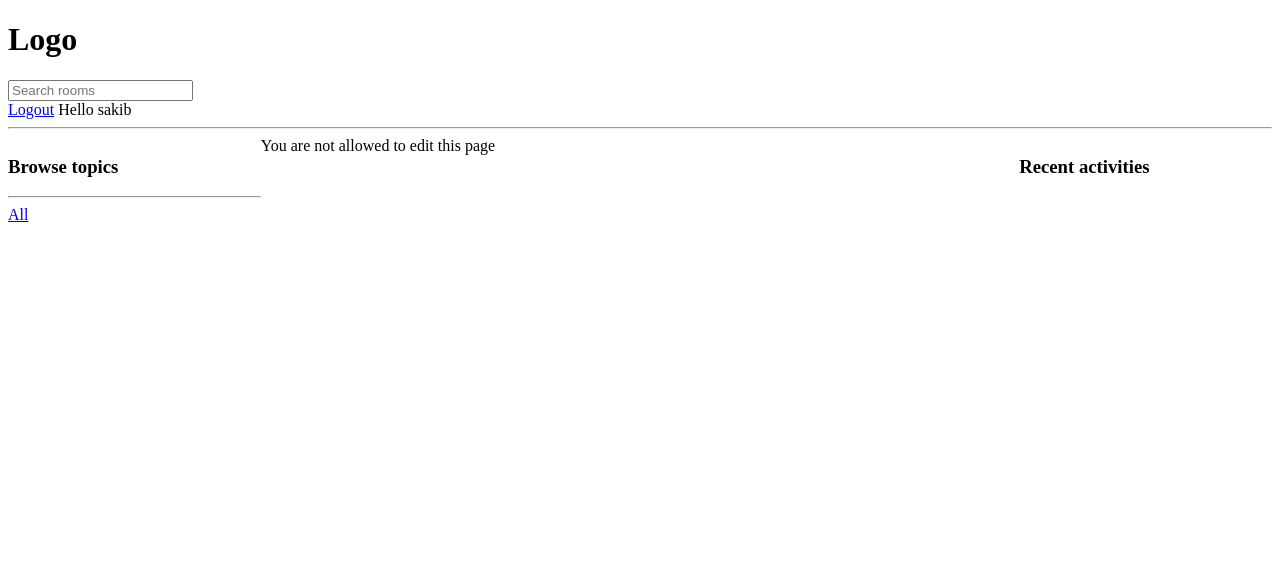
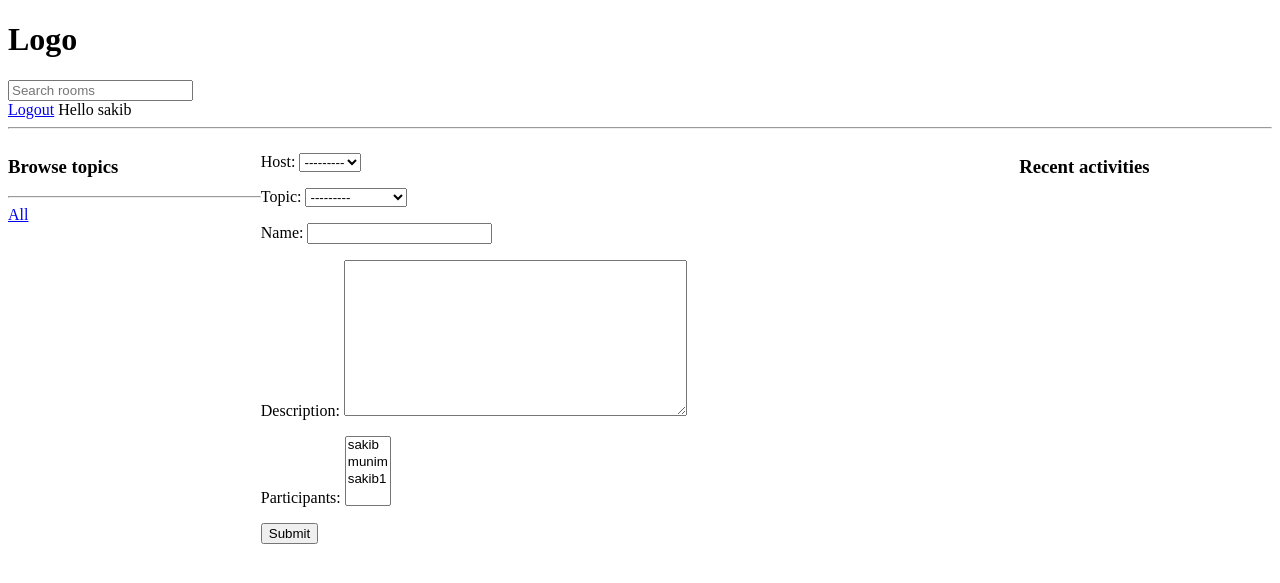
Before and after one commit to sh-pydev/chatroom, a Django app: page /create_room in a window 1280 px wide. Shown: the top 583 px of the page. Run offline with Django 4.2, Linux system fonts and the light colour scheme; a user stored in the database is signed in; data comes from the database, SQL or seed files in the repository; both versions use the stored data as it was after the commit.

Commit message:
Some bugs have been fixed. yet to do. no frontend design.

```diff
--- a/base/templates/base/activities.html
+++ b/base/templates/base/activities.html
@@ -1,8 +1,9 @@
+{% if request.user.is_authenticated %}
     <h3>Recent activities</h3>
-
     {% for msg in msgs %}
         <small>@{{msg.user}} \ {{msg.created | timesince}} ago</small><br>
         <small>replied to {{msg.room}}</small>
         <div>{{msg}}</div>
         <hr>
     {% endfor %}
+{% endif %}
--- a/base/templates/base/home.html
+++ b/base/templates/base/home.html
@@ -13,7 +13,7 @@
     <br>
     <br>
         {% for room in rooms %}
-            @<span>{{room.host.username}}</span><br>
+            @<a href="{% url 'profile' room.host.id %}">{{room.host.username}}</a><br>
             <strong><a href="{% url 'room' room.id %}">{{room.name}}</a></strong>
             <br>
             {% if request.user == room.host %}
--- a/base/templates/base/navbar.html
+++ b/base/templates/base/navbar.html
@@ -1,3 +1,6 @@
+
+{% if request.user.is_authenticated %}
+
     <h1>Logo</h1>
         <span>
             <form action="{% url 'home' %}">
@@ -13,3 +16,4 @@
             <span>Hello {{request.user}}</span>
         {% endif %}
     <hr>
+{% endif %}
--- a/base/templates/base/room_delete.html
+++ b/base/templates/base/room_delete.html
@@ -2,7 +2,6 @@
 
 
 {% block content %}
-{% if request.user == room.host %}
     <form method = "POST" action="">
         {% csrf_token %}
         Do you really want to delete this content?
@@ -11,9 +10,4 @@
         <br>
         <button type = "submit">Delete</button>
     </form>
-{% else %}
-    You are not allowed to edit this page
-{% endif %}
-
-
 {% endblock content %}
--- a/base/templates/base/room_form.html
+++ b/base/templates/base/room_form.html
@@ -2,14 +2,11 @@
 
 
 {% block content %}
-{% if request.user == room.host %}
-    <form method="POST" action="">
-        {% csrf_token %}
-        {{form.as_p}}
-        <button type="submit">Submit</button>
-    </form>
-{% else %}
-    You are not allowed to edit this page
-{% endif %}
+
+<form method="POST" action="">
+    {% csrf_token %}
+    {{form.as_p}}
+    <button type="submit">Submit</button>
+</form>
 
 {% endblock content %}
--- a/base/templates/base/topics.html
+++ b/base/templates/base/topics.html
@@ -1,3 +1,5 @@
+
+{% if request.user.is_authenticated %}
     <h3>Browse topics</h3>
     <hr>
         <div>
@@ -10,3 +12,4 @@
             <br>
         </div>
     {% endfor %}
+{% endif %}
--- a/base/urls.py
+++ b/base/urls.py
@@ -7,9 +7,10 @@ urlpatterns = [
     path('register/', registerPage, name='register'),
 
     path('', home, name='home'),
+    path('profile/<int:pk>/', userProfile, name='profile'),
 
     path('create_room', createRoom, name='create_room'),
-    path('update_room/<int:pk>', updateRoom, name='update_room'),
-    path('rooms/<int:pk>', room, name='room'),
-    path('delete_room/<int:pk>', deleteRoom, name='delete_room'),
+    path('update_room/<int:pk>/', updateRoom, name='update_room'),
+    path('rooms/<int:pk>/', room, name='room'),
+    path('delete_room/<int:pk>/', deleteRoom, name='delete_room'),
 ]
--- a/base/views.py
+++ b/base/views.py
@@ -7,6 +7,7 @@ from django.contrib.auth import authenticate, login, logout
 from django.contrib.auth.models import User
 from django.contrib import messages
 from django.contrib.auth.decorators import login_required
+from django.http import Http404
 # Create your views here.
 
 def loginPage(request):
@@ -79,6 +80,14 @@ def room(request, pk):
     context = {'room':room, 'msgs': msgs, 'participants':participants, 'topics':topics}
     return render(request, 'base/room.html', context)
 
+def userProfile(request, pk):
+    user = User.objects.get(id=pk)
+    rooms = user.room_set.all()
+    topics = Topic.objects.all()
+    msgs = Message.objects.filter(user=request.user)
+    context = {'user':user, 'rooms':rooms, 'msgs':msgs, 'topics':topics}
+    return render(request, 'base/profile.html', context)
+
 @login_required(login_url='login')
 def createRoom(request):
     form = RoomForm
@@ -94,18 +103,24 @@ def createRoom(request):
 def updateRoom(request, pk):
     room = Room.objects.get(id=pk)
     form = RoomForm(instance=room)
-    if request.method == "POST":
-        form = RoomForm(request.POST, instance=room)
-        if form.is_valid():
-            form.save()
-            return redirect('home')
+    if request.user == room.host:
+        if request.method == "POST":
+            form = RoomForm(request.POST, instance=room)
+            if form.is_valid():
+                form.save()
+                return redirect('home')
+    else:
+        return Http404
     context = {'form':form}
     return render(request, 'base/room_form.html', context)
 
 @login_required(login_url='login')
 def deleteRoom(request, pk):
     room = Room.objects.get(id=pk)
-    if request.method == "POST":
-        room.delete()
-        return redirect('home')
+    if request.user == room.host:
+        if request.method == "POST":
+            room.delete()
+            return redirect('home')
+    else:
+        return Http404
     return render(request, 'base/room_delete.html')
```
Also changed, not shown: base/templates/base/profile.html (added, +10 -0 lines), db.sqlite3. Lines whose indentation alone changed are shown as unchanged.
